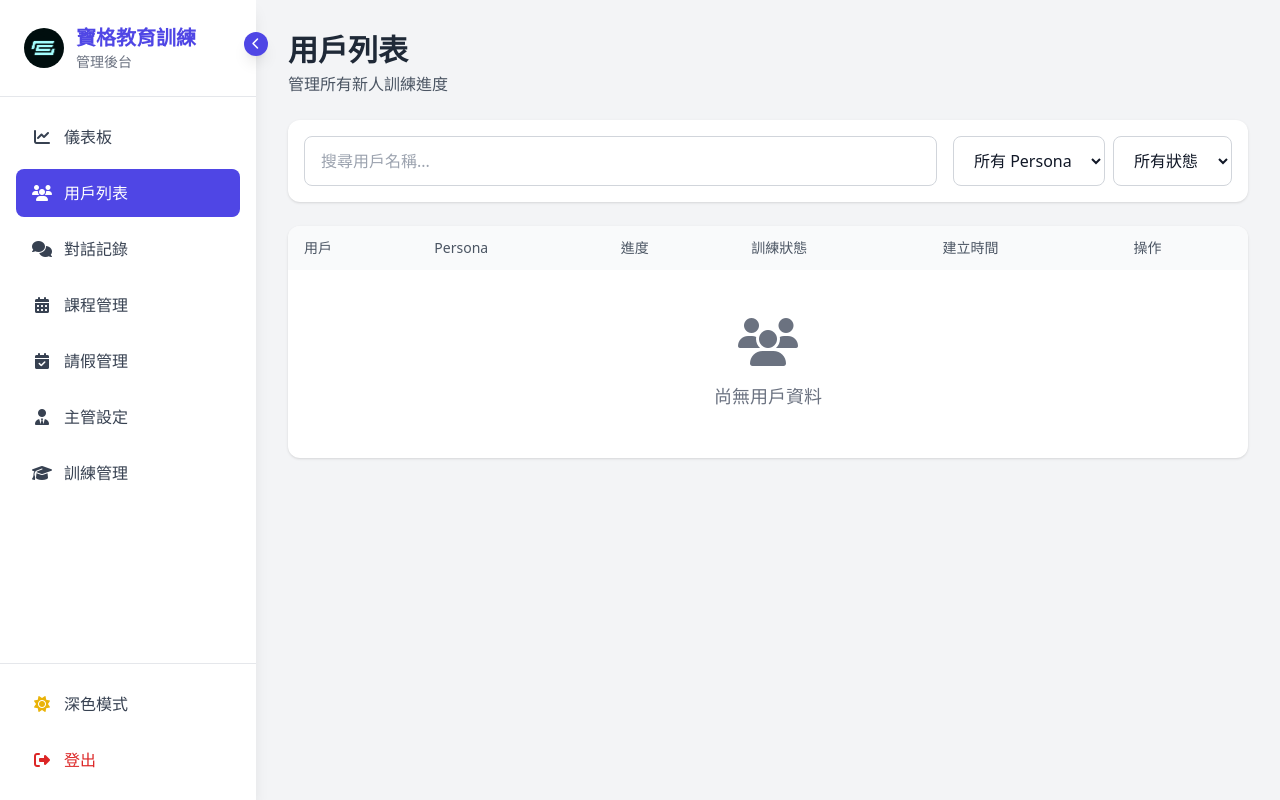
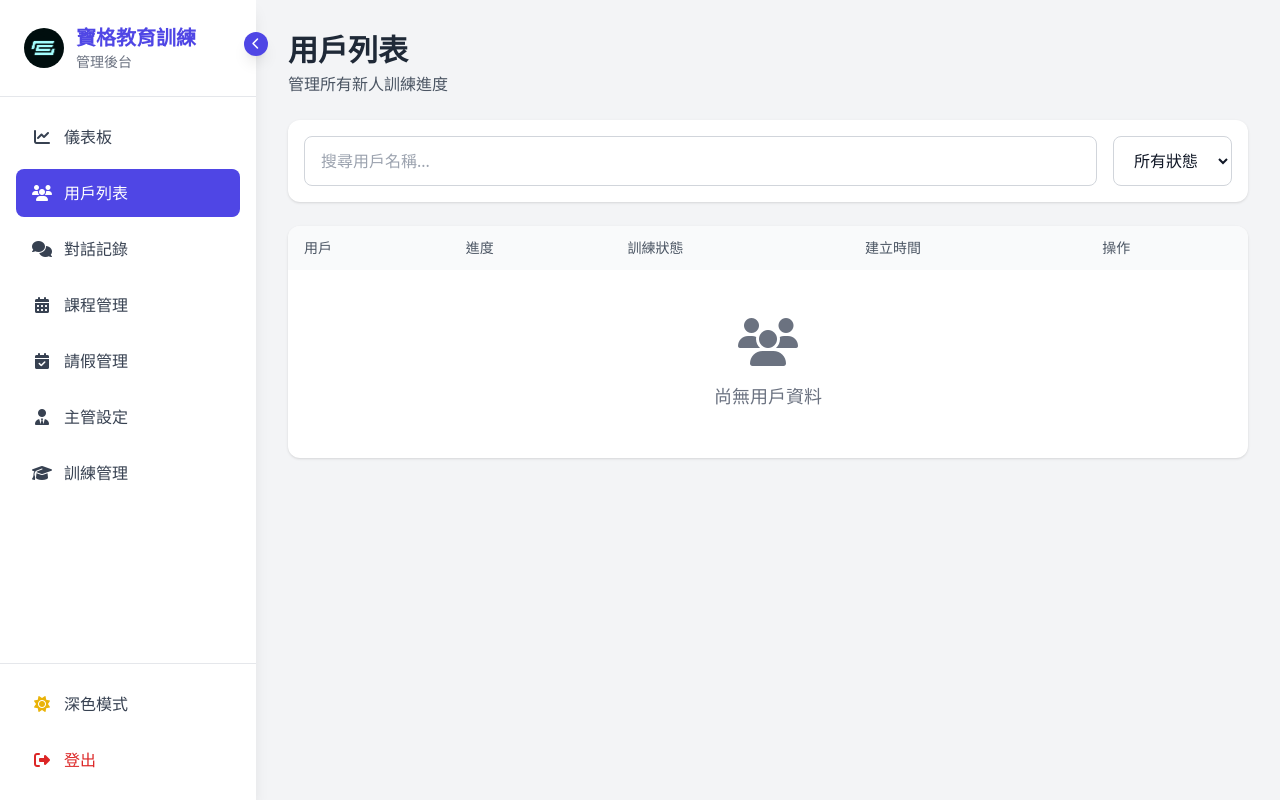
Before and after one commit to Bryant88888888/ai-coach, a FastAPI app: page /dashboard/users in a window 1280 px wide. Run offline with FastAPI, Linux system fonts and the light colour scheme; the visitor is signed in with stand-in values (Sample User, id 1); lists and menus that the app fills with data are empty; some libraries are stand-ins or nearby versions.

Commit message:
Remove Persona field from admin UI and update dashboard stats
- Remove Persona filter and column from users list
- Remove Persona badge from user detail page
- Replace Persona distribution chart with training batch statistics
- Keep Persona selector in quick send for manual testing

🤖 Generated with [Claude Code](https://claude.com/claude-code)

Co-Authored-By: Claude Opus 4.5 <noreply@anthropic.com>

```diff
--- a/app/routers/frontend.py
+++ b/app/routers/frontend.py
@@ -90,15 +90,13 @@ async def dashboard(request: Request, db: Session = Depends(get_db)):
         day = user.current_day
         day_distribution[day] = day_distribution.get(day, 0) + 1
 
-    # Persona 分佈
-    persona_distribution = {"A_無經驗": 0, "B_有經驗": 0, "未分類": 0}
-    for user in users:
-        if user.persona:
-            persona_distribution[user.persona] = (
-                persona_distribution.get(user.persona, 0) + 1
-            )
-        else:
-            persona_distribution["未分類"] += 1
+    # 訓練批次統計
+    batch_stats = {
+        "active": db.query(TrainingBatch).filter(TrainingBatch.status == "active").count(),
+        "in_training": db.query(UserTraining).filter(UserTraining.status == TrainingStatus.ACTIVE.value).count(),
+        "pending": db.query(UserTraining).filter(UserTraining.status == TrainingStatus.PENDING.value).count(),
+        "completed": db.query(UserTraining).filter(UserTraining.status == TrainingStatus.COMPLETED.value).count()
+    }
 
     stats = {
         "total_users": total_users,
@@ -106,7 +104,7 @@ async def dashboard(request: Request, db: Session = Depends(get_db)):
         "completed_users": completed_users,
         "completion_rate": round(completed_users / total_users * 100, 1) if total_users > 0 else 0,
         "day_distribution": day_distribution,
-        "persona_distribution": persona_distribution
+        "batch_stats": batch_stats
     }
 
     # 取得最近對話
--- a/app/templates/user_detail.html
+++ b/app/templates/user_detail.html
@@ -23,12 +23,6 @@
             </div>
         </div>
         <div class="flex flex-wrap items-center gap-2">
-            {% if user.persona %}
-            <span class="inline-flex items-center px-3 py-1 rounded-full text-sm font-medium
-                {% if 'A' in user.persona %}bg-pink-100 dark:bg-pink-900/50 text-pink-800 dark:text-pink-300{% else %}bg-blue-100 dark:bg-blue-900/50 text-blue-800 dark:text-blue-300{% endif %}">
-                <i class="fas fa-tag mr-1"></i>{{ user.persona }}
-            </span>
-            {% endif %}
             <span class="inline-flex items-center px-3 py-1 rounded-full text-sm font-medium
                 {% if user.status == 'Active' %}bg-green-100 dark:bg-green-900/50 text-green-800 dark:text-green-300{% else %}bg-gray-100 dark:bg-gray-700 text-gray-800 dark:text-gray-300{% endif %}">
                 <i class="fas fa-circle text-xs mr-1"></i>{{ user.status }}
--- a/app/templates/users.html
+++ b/app/templates/users.html
@@ -16,11 +16,6 @@
                    class="w-full px-4 py-3 border border-gray-300 dark:border-gray-600 rounded-lg bg-white dark:bg-gray-700 text-gray-900 dark:text-white focus:ring-2 focus:ring-indigo-500 focus:border-indigo-500 min-h-[44px]">
         </div>
         <div class="flex gap-2">
-            <select id="filter-persona" class="px-4 py-3 border border-gray-300 dark:border-gray-600 rounded-lg bg-white dark:bg-gray-700 text-gray-900 dark:text-white focus:ring-2 focus:ring-indigo-500 min-h-[44px]">
-                <option value="">所有 Persona</option>
-                <option value="A_無經驗">A - 無經驗</option>
-                <option value="B_有經驗">B - 有經驗</option>
-            </select>
             <select id="filter-status" class="px-4 py-3 border border-gray-300 dark:border-gray-600 rounded-lg bg-white dark:bg-gray-700 text-gray-900 dark:text-white focus:ring-2 focus:ring-indigo-500 min-h-[44px]">
                 <option value="">所有狀態</option>
                 <option value="Active">活躍</option>
@@ -37,7 +32,6 @@
             <thead class="bg-gray-50 dark:bg-gray-700">
                 <tr>
                     <th class="px-4 py-3 text-left text-sm font-medium text-gray-600 dark:text-gray-300">用戶</th>
-                    <th class="px-4 py-3 text-left text-sm font-medium text-gray-600 dark:text-gray-300">Persona</th>
                     <th class="px-4 py-3 text-left text-sm font-medium text-gray-600 dark:text-gray-300">進度</th>
                     <th class="px-4 py-3 text-left text-sm font-medium text-gray-600 dark:text-gray-300 hidden md:table-cell">訓練狀態</th>
                     <th class="px-4 py-3 text-left text-sm font-medium text-gray-600 dark:text-gray-300 hidden lg:table-cell">建立時間</th>
@@ -47,7 +41,6 @@
             <tbody class="divide-y divide-gray-100 dark:divide-gray-700" id="users-table-body">
                 {% for user in users %}
                 <tr class="hover:bg-gray-50 dark:hover:bg-gray-700/50 user-row"
-                    data-persona="{{ user.persona if user.persona else '' }}"
                     data-status="{{ user.status }}"
                     data-name="{{ user.line_display_name or user.real_name or '' }}"
                     data-line-id="{{ user.line_user_id }}">
@@ -69,16 +62,6 @@
                                 {% endif %}
                             </div>
                         </div>
-                    </td>
-                    <td class="px-4 py-4">
-                        {% if user.persona %}
-                        <span class="inline-flex items-center px-2 py-1 rounded-full text-xs font-medium
-                            {% if 'A' in user.persona %}bg-pink-100 dark:bg-pink-900/50 text-pink-800 dark:text-pink-300{% else %}bg-blue-100 dark:bg-blue-900/50 text-blue-800 dark:text-blue-300{% endif %}">
-                            {{ user.persona }}
-                        </span>
-                        {% else %}
-                        <span class="text-gray-400 dark:text-gray-500 text-sm">未分類</span>
-                        {% endif %}
                     </td>
                     <td class="px-4 py-4">
                         {% set training = user.active_training or (user.trainings[0] if user.trainings|length > 0 else None) %}
@@ -148,31 +131,26 @@
 <script>
     // 搜尋功能
     const searchInput = document.getElementById('search-input');
-    const filterPersona = document.getElementById('filter-persona');
     const filterStatus = document.getElementById('filter-status');
     const rows = document.querySelectorAll('.user-row');
 
     function filterTable() {
         const search = searchInput.value.toLowerCase();
-        const persona = filterPersona.value;
         const status = filterStatus.value;
 
         rows.forEach(row => {
             const lineId = row.dataset.lineId.toLowerCase();
             const userName = row.dataset.name.toLowerCase();
-            const rowPersona = row.dataset.persona;
             const rowStatus = row.dataset.status;
 
             const matchSearch = userName.includes(search) || lineId.includes(search);
-            const matchPersona = !persona || rowPersona === persona;
             const matchStatus = !status || rowStatus === status;
 
-            row.style.display = (matchSearch && matchPersona && matchStatus) ? '' : 'none';
+            row.style.display = (matchSearch && matchStatus) ? '' : 'none';
         });
     }
 
     searchInput.addEventListener('input', filterTable);
-    filterPersona.addEventListener('change', filterTable);
     filterStatus.addEventListener('change', filterTable);
 </script>
 {% endblock %}
```
Also changed, not shown: app/templates/dashboard.html (+18 -15 lines).
